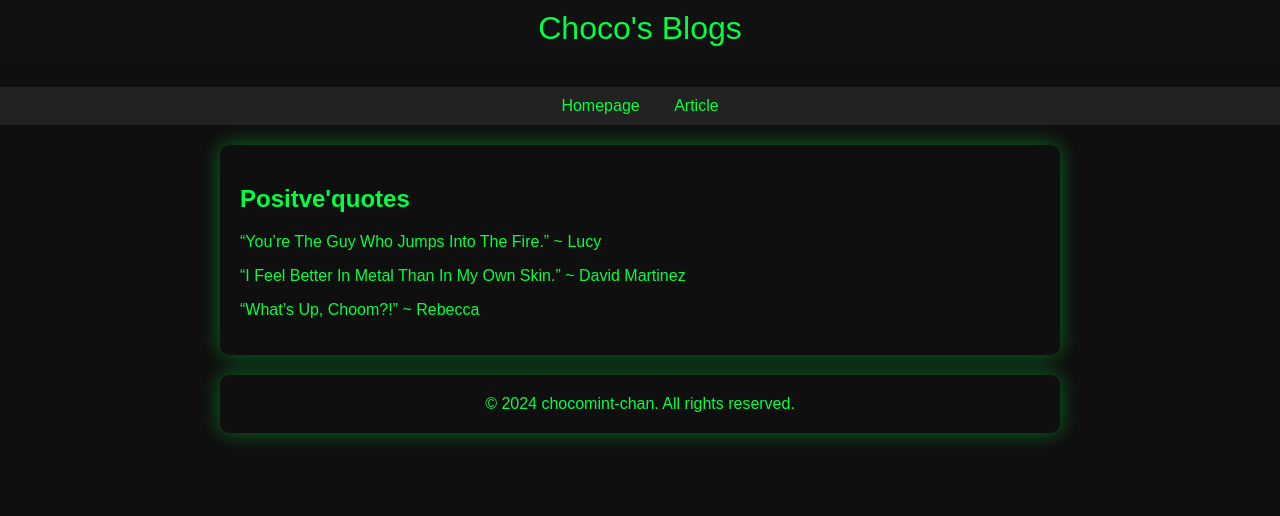
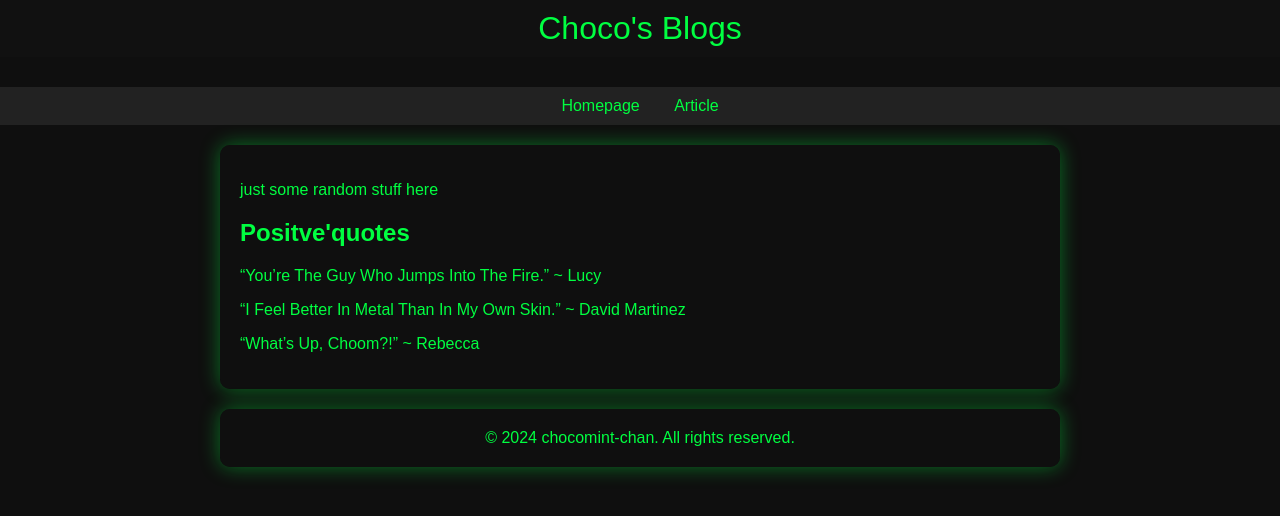
Before and after one commit to qrexpy/OTKUSteyler.github.io, a plain HTML site: page blog/articles/index.html in a window 1280 px wide. Drawn offline with Linux system fonts and the light colour scheme.

Commit message:
Update index.html

```diff
--- a/blog/articles/index.html
+++ b/blog/articles/index.html
@@ -19,6 +19,7 @@
     </nav>
 
     <div class="blog-content">
+    <p> just some random stuff here </p>
     <h2> Positve'quotes </h2>
     <p> “You’re The Guy Who Jumps Into The Fire.” ~ Lucy </p>
     <p> “I Feel Better In Metal Than In My Own Skin.” ~ David Martinez</p>
```
